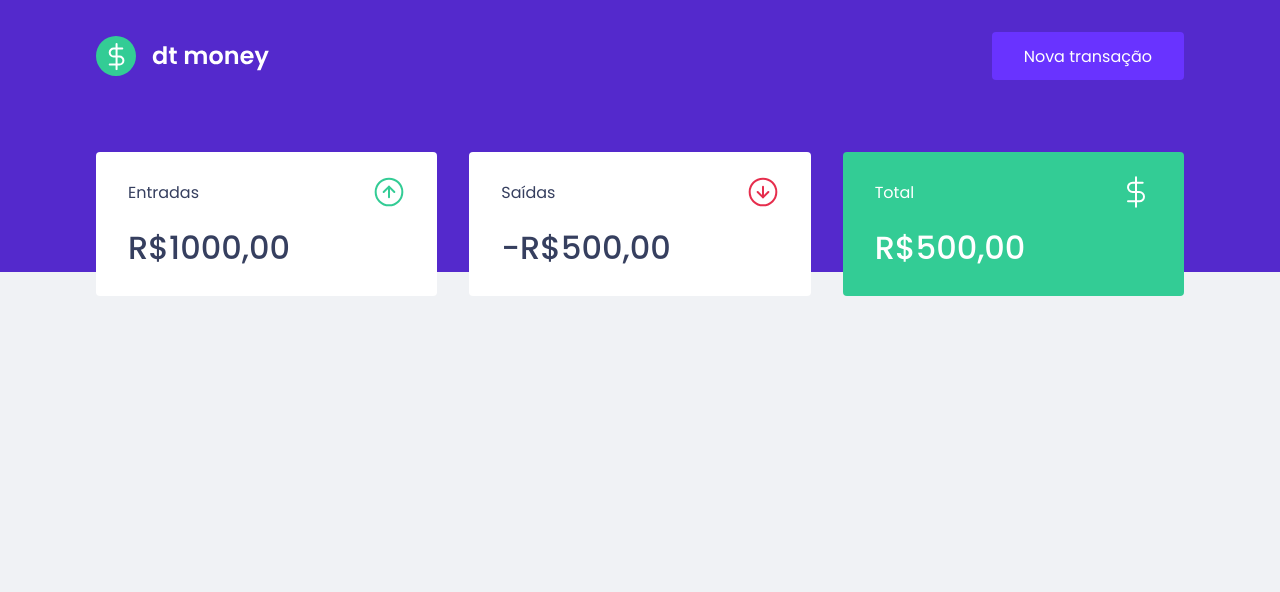
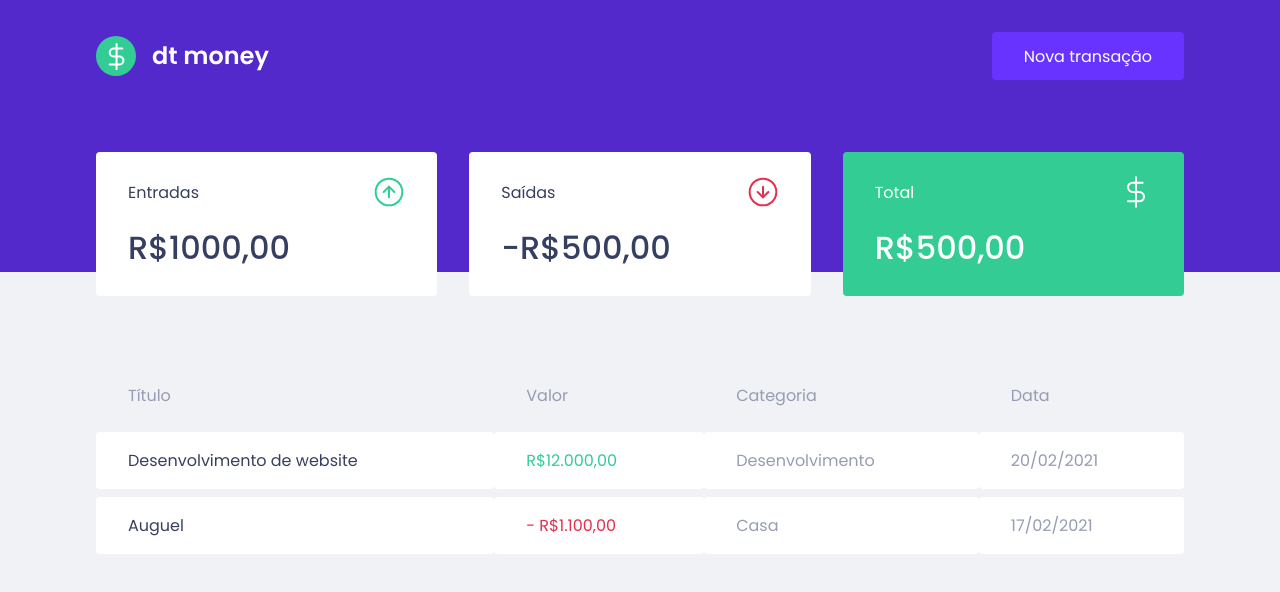
Before and after one commit to amaralc/2021-ignite-reactjs-II-dtmoney, a React (Create React App) app: page / in a window 1280 px wide. Shown: the top 592 px of the page. Built offline with nearby package versions, Linux system fonts and the light colour scheme.

Commit message:
feature: add transactions table to dashboard

```diff
--- a/src/components/Dashboard/index.tsx
+++ b/src/components/Dashboard/index.tsx
@@ -1,11 +1,13 @@
 import React from 'react'
 import { Container } from './styles'
 import { Summary } from '../Summary'
+import { TransactionsTable } from '../TransactionsTable'
 
 export function Dashboard() {
   return (
     <Container>
       <Summary />
+      <TransactionsTable />
     </Container>
   )
 }
```
